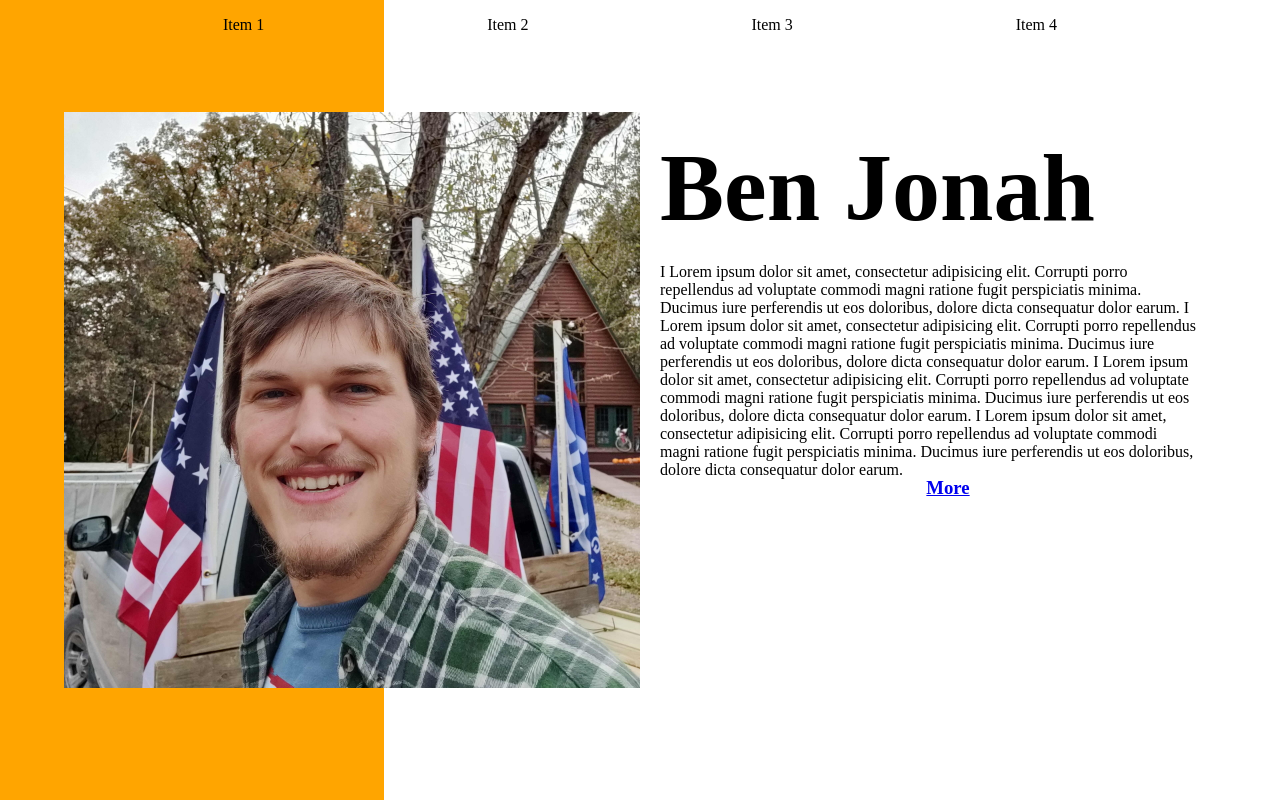
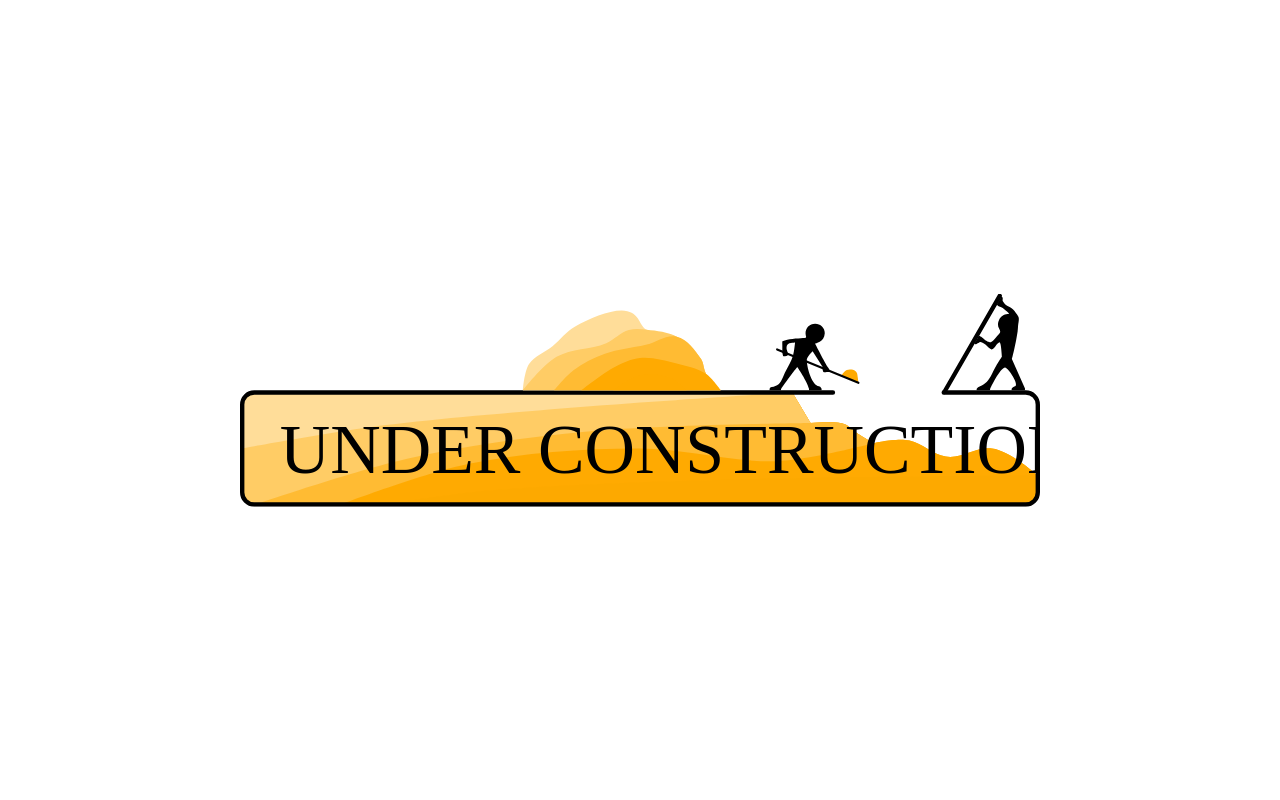
Before and after one commit to Jay-Whale/BenJonah, a plain HTML site: page index.html in a window 1280 px wide. Drawn offline with Linux system fonts and the light colour scheme.

Commit message:
Under construcion

```diff
--- a/index.html
+++ b/index.html
@@ -9,50 +9,7 @@
 </head>
 
 <body>
-    <div class="header-nav-bar"><!--Header plastered across the top. position fixed, transparent color. height 10%?-->
-        <p>Item 1</p>
-        <p>Item 2</p>
-        <p>Item 3</p>
-        <p>Item 4</p>
-    </div>
-    <div class="bg-stlye-block-left-orange"><!--Yellow bar full height left side, 20%, maybe.-->
-
-    </div>
-    <div class="absolute-position-right bg-stlye-block-white"><!--Remaining screen width, 80%, maybe.-->
-
-    </div>
-
-    <div class="content-container-50"><!--overflow show-->
-        <img src="images/BenJonah.jpg" alt="An bust shot of the Ben Jonah, creator of this website">
-        <div class="absolute-position-right width-50 content-blurb"><!--About me blurb with link to more-->
-            <div class="width-100 margin-bottom">
-                <h1>Ben Jonah</h1>
-            </div>
-            <div class="width-100 margin-bottom">
-                <p>I Lorem ipsum dolor sit amet, consectetur adipisicing elit.
-                    Corrupti porro repellendus ad voluptate commodi magni ratione fugit perspiciatis minima.
-                    Ducimus iure perferendis ut eos doloribus, dolore dicta consequatur dolor earum.
-                    I Lorem ipsum dolor sit amet, consectetur adipisicing elit.
-                    Corrupti porro repellendus ad voluptate commodi magni ratione fugit perspiciatis minima.
-                    Ducimus iure perferendis ut eos doloribus, dolore dicta consequatur dolor earum.
-                    I Lorem ipsum dolor sit amet, consectetur adipisicing elit.
-                    Corrupti porro repellendus ad voluptate commodi magni ratione fugit perspiciatis minima.
-                    Ducimus iure perferendis ut eos doloribus, dolore dicta consequatur dolor earum.
-                    I Lorem ipsum dolor sit amet, consectetur adipisicing elit.
-                    Corrupti porro repellendus ad voluptate commodi magni ratione fugit perspiciatis minima.
-                    Ducimus iure perferendis ut eos doloribus, dolore dicta consequatur dolor earum.</p>
-            </div>
-            <div class="width-100 justify-center margin-bottom position-bottom">
-                <a href="about.html">
-                    <h3>More</h3>
-                </a>
-            </div>
-        </div>
-    </div>
-
-    <div><!--Footer, maybe?-->
-
-    </div>
+    <img class="under-construction" src="images/UnderConstruction.svg">
 </body>
 
 </html>
--- a/styles/index-style.css
+++ b/styles/index-style.css
@@ -9,89 +9,16 @@
     box-sizing: border-box;
 }
 
-img {
-    position: absolute;
-    top: 0;
-    left: 0;
-    object-fit: cover;
-    height: 100%;
+.under-construction {
+    position: fixed;
+    top: 50%;
+    left: 50%;
+    transform: translate(-50%, -50%);
+    width: 800px;
 }
 
-h1 {
-    font-family: 'banhschrift';
-    font-size: 600%;
-    font-weight: bolder;
+@media screen and (max-width: 800px) {
+    .under-construction {
+        width: 100%;
+    }
 }
-
-.header-nav-bar {
-    display: flex;
-    flex-direction: row;
-    justify-content: space-evenly;
-    align-items: center;
-    padding: 1rem 0;
-    background-color: transparent;
-}
-
-.absolute-position-right {
-    position: absolute;
-    top: 0;
-    right: 0;
-}
-
-.bg-stlye-block-left-orange {
-    z-index: -1;
-    position: absolute;
-    top: 0;
-    left: 0;
-    width: 30%;
-    height: 100%;
-    background-color: #FFA500;
-}
-
-.bg-stlye-block-white {
-    z-index: -1;
-    width: 70%;
-    height: 100%;
-    background-color: white;
-}
-
-.content-container-50 {
-    position: absolute;
-    top: 50%;
-    right: 50%;
-    transform: translate(50%, -50%);
-    display: flex;
-    flex-direction: row;
-    justify-content: space-evenly;
-    align-items: center;
-    width: 90%;
-    height: 45vw;
-    background-color: transparent;
-}
-
-.width-50 {
-    width: 50%;
-}
-
-.content-blurb {
-    padding: 20px;
-}
-
-.width-100 {
-    width: 100%;
-}
-
-.justify-center {
-    display: flex;
-
-    justify-content: center;
-}
-
-.margin-bottom {
-    margin-bottom: 20px;
-}
-
-.position-bottom {
-    position: absolute;
-    bottom: 0;
-}
```
Also changed, not shown: images/BenJonah.jpg (deleted), images/UnderConstruction.svg (added), images/benjamin-no-background.png (deleted).
